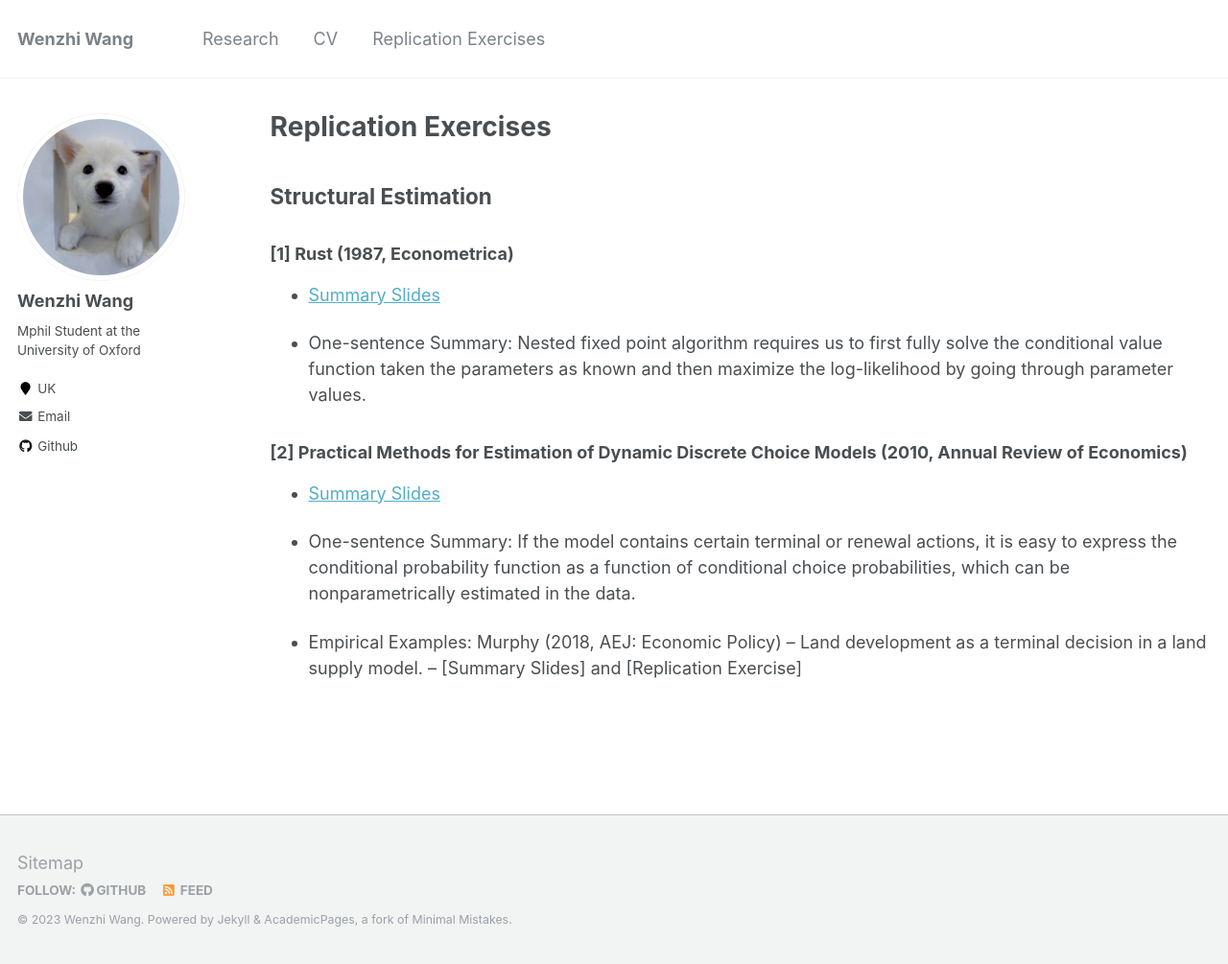
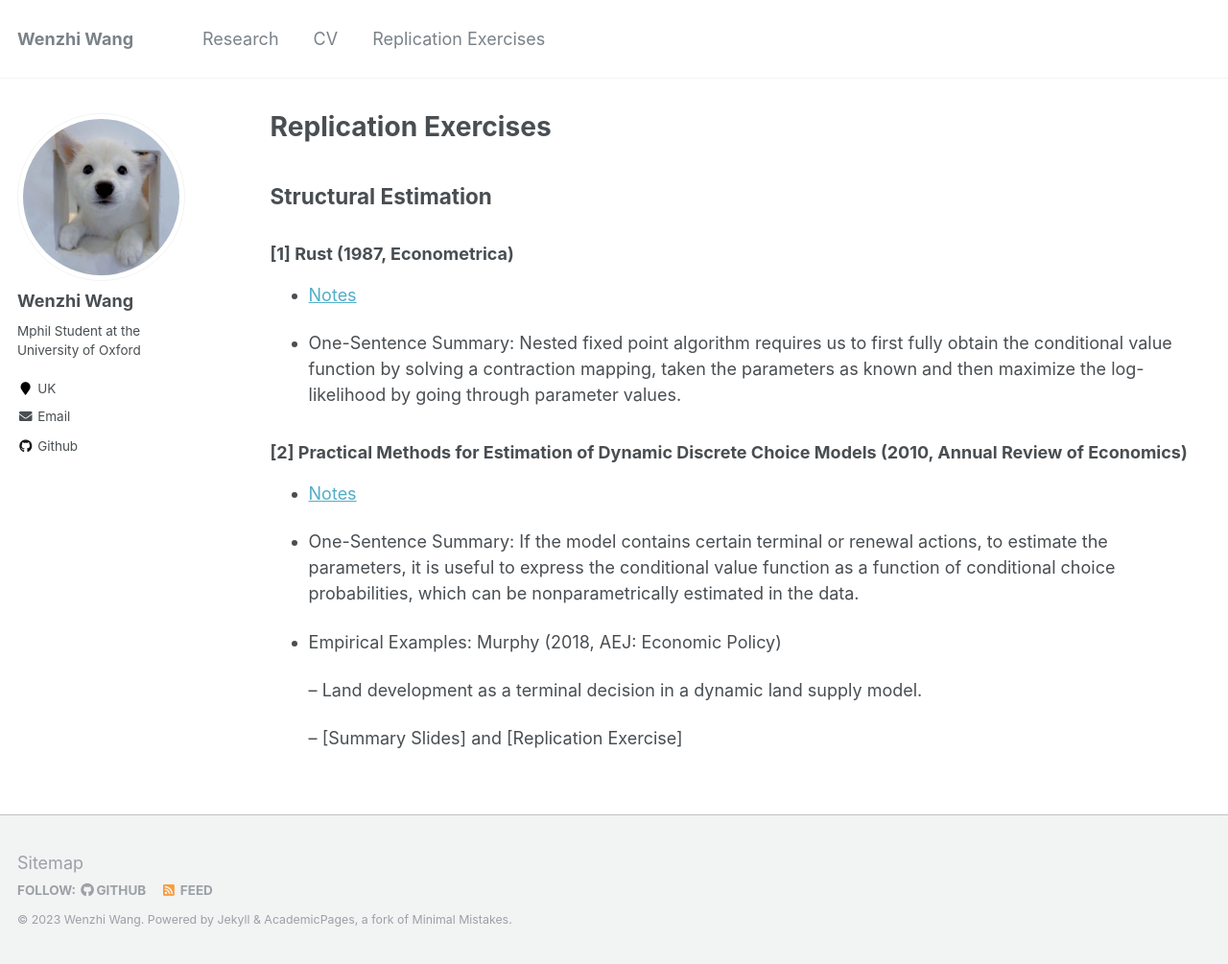
Before and after one commit to wangwz-econ/wangwz-econ.github.io, a Jekyll site: the page built from _pages/replicationexercises.md, in a window 1280 px wide and 1005 px high. Shown: the whole window at 96% size. Built offline with Jekyll 4.4.1, drawn with Linux system fonts in a browser that asks for light colours.

Commit message:
ARESummary

```diff
--- a/_pages/replicationexercises.md
+++ b/_pages/replicationexercises.md
@@ -9,17 +9,19 @@ author_profile: true
 
 ### \[1\] Rust (1987, Econometrica)
 
-- [Summary Slides](https://wangwz-econ.github.io/files/Slides on Rust 1987.pdf)
+- [Notes](https://wangwz-econ.github.io/files/Slides on Rust 1987.pdf)
 
-- One-sentence Summary: Nested fixed point algorithm requires us to first fully solve the conditional value function taken the parameters as known and then maximize the log-likelihood by going through parameter values.
+- One-Sentence Summary: Nested fixed point algorithm requires us to first fully obtain the conditional value function by solving a contraction mapping, taken the parameters as known and then maximize the log-likelihood by going through parameter values.
 
 
 ### \[2\] Practical Methods for Estimation of Dynamic Discrete Choice Models (2010, Annual Review of Economics)
 
-- [Summary Slides](https://wangwz-econ.github.io/files/Slides on Practical Methods for Estimation of Dynamic Discrete Choice Models.pdf)
+- [Notes](https://wangwz-econ.github.io/files/Slides on Practical Methods for Estimation of Dynamic Discrete Choice Models.pdf)
 
-- One-sentence Summary: If the model contains certain terminal or renewal actions, it is easy to express the conditional probability function as a function of conditional choice probabilities, which can be nonparametrically estimated in the data.
+- One-Sentence Summary: If the model contains certain terminal or renewal actions, to estimate the parameters, it is useful to express the conditional value function as a function of conditional choice probabilities, which can be nonparametrically estimated in the data.
 
 - Empirical Examples: Murphy (2018, AEJ: Economic Policy)
-    -- Land development as a terminal decision in a land supply model.
+
+    -- Land development as a terminal decision in a dynamic land supply model.
+
     -- [Summary Slides] and [Replication Exercise]
```
